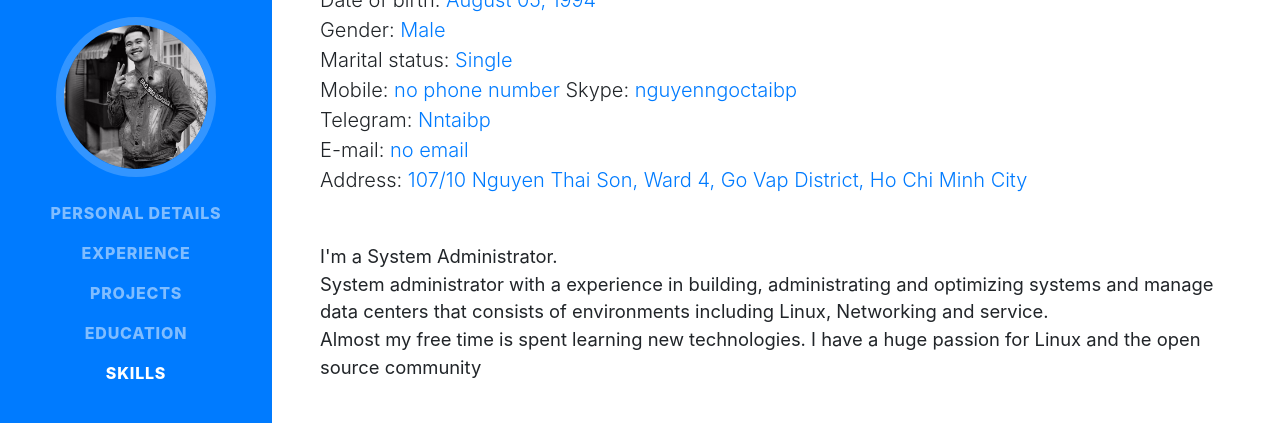
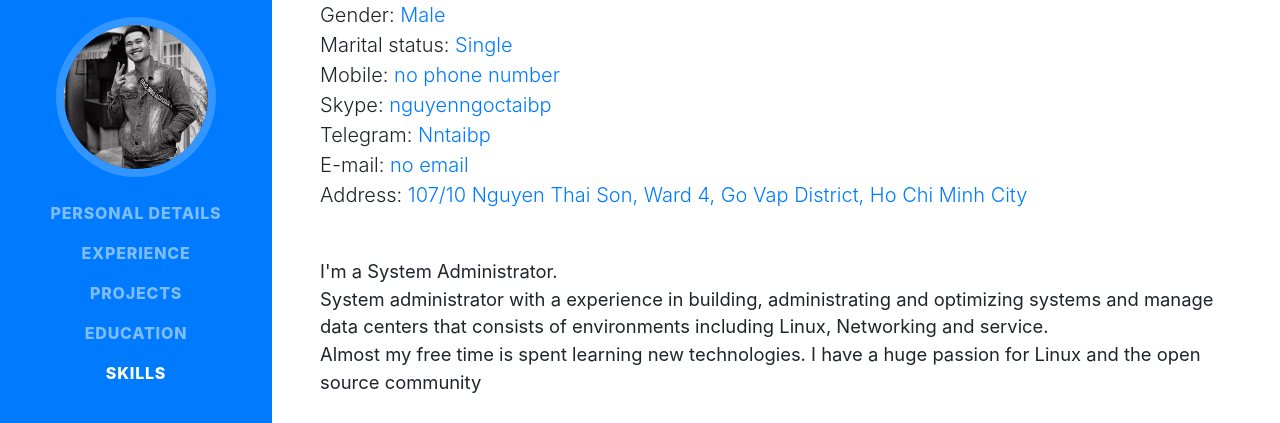
Before and after one commit to phan-van-thuy/nguyenngoctaibp.github.io, a website with bundled scripts: page index.html in a window 1280 px wide. Shown: the part 199-622 px from the top of the page. Built offline with nearby package versions, Linux system fonts and the light colour scheme; a web font is replaced by a local one.

Commit message:
update code br
update code br

```diff
--- a/index.html
+++ b/index.html
@@ -68,7 +68,7 @@
       <a>Date of birth: </a><a href="https://mail.google.com/mail">August 05, 1994<br></a>
 			<a>Gender: </a><a href="https://mail.google.com/mail">Male<br></a>
 			<a>Marital status: </a><a href="https://mail.google.com/mail">Single<br></a>
-      <a>Mobile: </a><a href="https://mail.google.com/mail">no phone number</a>
+      <a>Mobile: </a><a href="https://mail.google.com/mail">no phone number<br></a>
 <!--      <a>Mobile: </a><a href="https://mail.google.com/mail">+84 973 527 587 </a>-<a href="https://mail.google.com/mail"> +84 799 900 579<br></a> -->
       <a>Skype: </a><a href="https://skype" target="_blank">nguyenngoctaibp<br></a>
       <a>Telegram: </a><a href="https://t.me/Nntaibp" target="_blank">Nntaibp<br></a>
```
